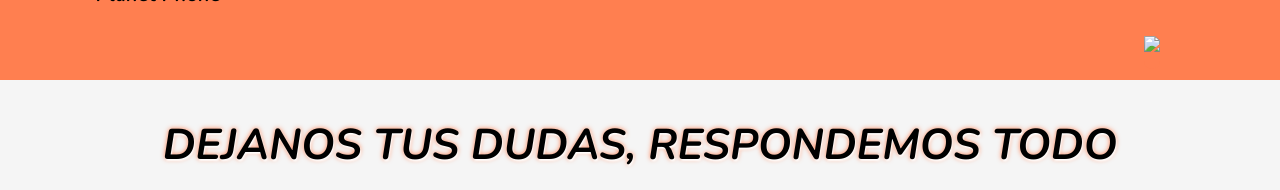
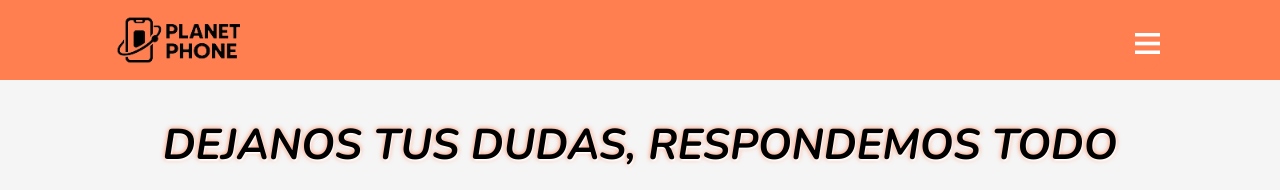
Before and after one commit to maticobo20/PreEntrega2, a plain HTML site: page pages/contacto.html in a window 1280 px wide. Shown: the top 190 px of the page. Drawn offline with nearby package versions, Linux system fonts and the light colour scheme.

Commit message:
arreglando urls

```diff
--- a/pages/contacto.html
+++ b/pages/contacto.html
@@ -25,11 +25,11 @@
         <div class="back">
             <div class="menu container">
                 <a href="./index.html" class="logo">
-                    <img src="./img/logo2.png" alt="Planet Phone">
+                    <img src="../img/logo2.png" alt="Planet Phone">
                 </a>
                 <input type="checkbox" id="menu"/>
                 <label for="menu">
-                    <img src="./img/menu.png" class="menu-icono">
+                    <img src="../img/menu.png" class="menu-icono">
                 </label>
                 <nav class="navbar">
                     <ul>
```
Also changed, not shown: pages/faq.html (+2 -2 lines), pages/nosotros.html (+2 -2 lines), pages/productos.html (+2 -2 lines).
